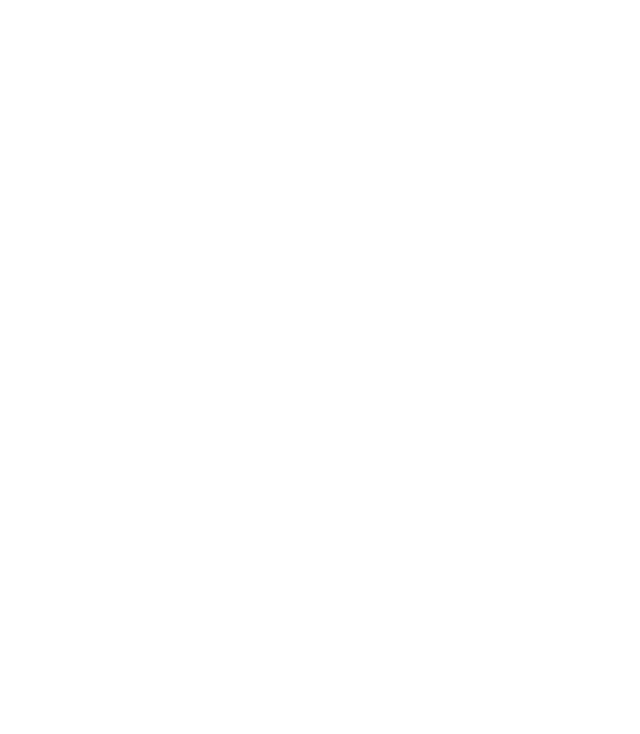
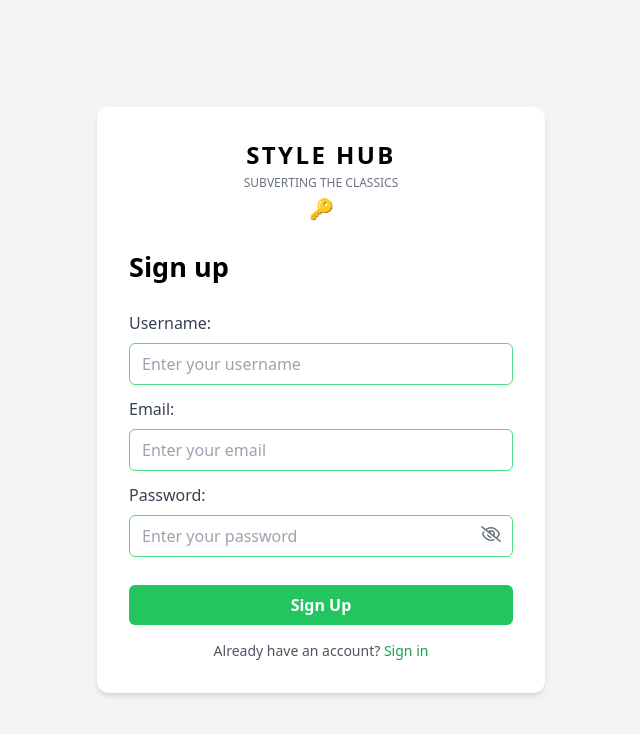
Before and after one commit to Ammar-Tehseen/E-Commerce-Project, a plain HTML site: page signup.html in a window 1280 px wide. Shown: the whole page, without its empty margins (319-959 px from the left). Drawn offline with nearby package versions, Linux system fonts and the light colour scheme.

Commit message:
Signup completed

```diff
--- a/app.js
+++ b/app.js
@@ -310,5 +310,3 @@ const supabase = window.supabase.createClient(SUPABASE_URL, SUPABASE_ANON_KEY);
 const inputEmail = document.getElementById("email");
 const inputPassword = document.getElementById("password");
 const continueBtn = document.getElementById("continue");
-
-console.log("syed khizer ali");
--- a/login.html
+++ b/login.html
@@ -8,46 +8,60 @@
   <link rel="icon" type="image/png" href="images/logo/favicon.png">
   <script src="https://cdn.tailwindcss.com"></script>
   <script src="https://unpkg.com/@supabase/supabase-js@2"></script>
+  <link rel="stylesheet" href="https://cdnjs.cloudflare.com/ajax/libs/font-awesome/6.5.0/css/all.min.css">
 </head>
 
 <body class="bg-gray-100 flex items-center justify-center min-h-screen">
 
   <div class="bg-white shadow-md rounded-xl p-8 w-full max-w-md ">
-        <!-- Logo & Title -->
+
     <h1 class="text-2xl font-bold tracking-widest text-center">STYLE HUB</h1>
     <p class="text-xs text-gray-500 mt-1 text-center">SUBVERTING THE CLASSICS</p>
     <div class="text-xl mt-1 text-center">🔑</div>
 
-        <!-- Sign in Heading -->
     <h2 class="text-[27px] font-semibold mt-6 mb-6 text-black-600">Sign in</h2>
 
-
-        <!-- Email Input -->
-        <label for="email">
+    <label for="email" class="block mb-4">
       <span>Email:</span>
       <input type="email" placeholder="Email" id="email" required
-                class="w-full border border-green-500 rounded-lg px-4 mt-2 mb-2 py-3 focus:outline-none focus:ring-1 focus:ring-green-500">
+        class="w-full border border-green-500 rounded-lg px-4 mt-2 py-3 focus:outline-none focus:ring-1 focus:ring-green-500">
     </label>
 
-        <label for="password">
-            Password:
-             <input type="password" placeholder="Enter you password..." id="password" required
-            class="w-full border border-green-500 rounded-lg px-4 mt-2 mb-2 py-3 mt-3 focus:outline-none focus:ring-1 focus:ring-green-500">
+    <label for="password" class="block relative">
+      <span>Password:</span>
+      <div class="relative mt-2">
+        <input type="password" placeholder="Enter your password..." id="password" required
+          class="w-full border border-green-500 rounded-lg px-4 py-3 pr-12 focus:outline-none focus:ring-1 focus:ring-green-500">
+
+        <button type="button" id="togglePassword"
+          class="absolute right-3 top-1/2 transform -translate-y-1/2 text-gray-500">
+          <i class="fa-regular fa-eye-slash" id="eyeIcon"></i>
+        </button>
+      </div>
     </label>
 
-        <!-- Continue Button -->
-        <button class="w-full bg-green-500 text-white font-semibold py-3 rounded-lg mt-4" id="continue" >
+    <button class="w-full bg-green-500 text-white font-semibold py-3 rounded-lg mt-6" id="continue">
       Continue
     </button>
 
-        <!-- Footer Links -->
     <div class="mt-6 flex justify-center gap-4 text-sm">
       <a href="#" class="text-green-600 hover:underline">Privacy policy</a>
       <a href="#" class="text-green-600 hover:underline">Terms of service</a>
     </div>
   </div>
 
-    <script src="app.js"></script>
+  <script>
+    const passwordInput = document.getElementById("password");
+    const togglePassword = document.getElementById("togglePassword");
+    const eyeIcon = document.getElementById("eyeIcon");
+
+    togglePassword.addEventListener("click", () => {
+      const isPassword = passwordInput.type === "password";
+      passwordInput.type = isPassword ? "text" : "password";
+
+      eyeIcon.classList.toggle("fa-eye");
+    });
+  </script>
 
 </body>
 
--- a/signup.html
+++ b/signup.html
@@ -0,0 +1,78 @@
+<!DOCTYPE html>
+<html lang="en">
+
+<head>
+  <meta charset="UTF-8">
+  <meta name="viewport" content="width=device-width, initial-scale=1.0">
+  <title>Style Hub - Sign Up</title>
+  <link rel="icon" type="image/png" href="images/logo/favicon.png">
+  <script src="https://cdn.tailwindcss.com"></script>
+  <script src="https://kit.fontawesome.com/a81368914c.js" crossorigin="anonymous"></script>
+  <link rel="stylesheet" href="https://cdnjs.cloudflare.com/ajax/libs/font-awesome/6.5.0/css/all.min.css">
+
+</head>
+
+<body class="bg-gray-100 flex items-center justify-center min-h-screen">
+
+  <div class="bg-white shadow-md rounded-xl p-8 w-full max-w-md ">
+
+    <h1 class="text-2xl font-bold tracking-widest text-center">STYLE HUB</h1>
+    <p class="text-xs text-gray-500 mt-1 text-center">SUBVERTING THE CLASSICS</p>
+    <div class="text-xl mt-1 text-center">🔑</div>
+
+
+    <h2 class="text-[27px] font-semibold mt-6 mb-6 text-black-600">Sign up</h2>
+
+    <div class="text-left mb-3">
+      <label for="username" class="block font-medium text-gray-700 mb-1">Username:</label>
+      <input type="text" id="username" placeholder="Enter your username"
+        class="mt-1 w-full px-3 py-2 border border-green-400 rounded-md focus:outline-none focus:ring-2 focus:ring-green-500">
+    </div>
+
+    <div class="text-left mb-3">
+      <label for="email" class="block font-medium text-gray-700 mb-1">Email:</label>
+      <input type="email" id="email" placeholder="Enter your email"
+        class="mt-1 w-full px-3 py-2 border border-green-400 rounded-md focus:outline-none focus:ring-2 focus:ring-green-500">
+    </div>
+
+    <div class="text-left mb-3">
+      <label for="password" class="block font-medium text-gray-700 mb-1">Password:</label>
+      <div class="relative">
+        <input type="password" id="password" placeholder="Enter your password"
+          class="mt-1 w-full px-3 py-2 border border-green-400 rounded-md focus:outline-none focus:ring-2 focus:ring-green-500 pr-10">
+        <span class="absolute inset-y-0 right-3 flex items-center cursor-pointer" onclick="togglePassword()">
+          <i id="eyeIcon" class="far fa-eye-slash text-gray-500"></i>
+        </span>
+      </div>
+    </div>
+
+    <button
+      class="w-full bg-green-500 hover:bg-green-600 text-white font-semibold py-2 rounded-md transition-colors mt-4">Sign
+      Up</button>
+
+    <p class="mt-4 text-sm text-gray-600 text-center">
+      Already have an account?
+      <a href="login.html" class="text-green-600 hover:underline">Sign in</a>
+    </p>
+
+  </div>
+
+  <script>
+    function togglePassword() {
+      const passwordInput = document.getElementById("password");
+      const eyeIcon = document.getElementById("eyeIcon");
+      if (passwordInput.type === "password") {
+        passwordInput.type = "text";
+        eyeIcon.classList.remove("fa-eye-slash");
+        eyeIcon.classList.add("fa-eye");
+      } else {
+        passwordInput.type = "password";
+        eyeIcon.classList.remove("fa-eye");
+        eyeIcon.classList.add("fa-eye-slash");
+      }
+    }
+  </script>
+
+</body>
+
+</html>
--- a/style.css
+++ b/style.css
@@ -41,7 +41,7 @@
     color: var(--text-nav);
 }
 
-.nav-button button {
+.nav-button a {
     padding: 8px 16px;
     margin-right: 8px;
 }
```
Also changed, not shown: index.html (+3 -2 lines). Lines whose indentation alone changed are shown as unchanged.
